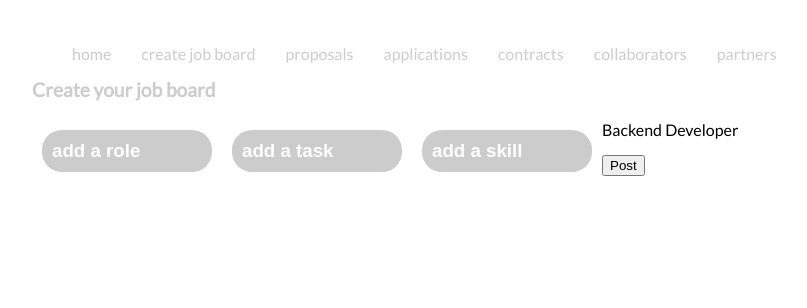
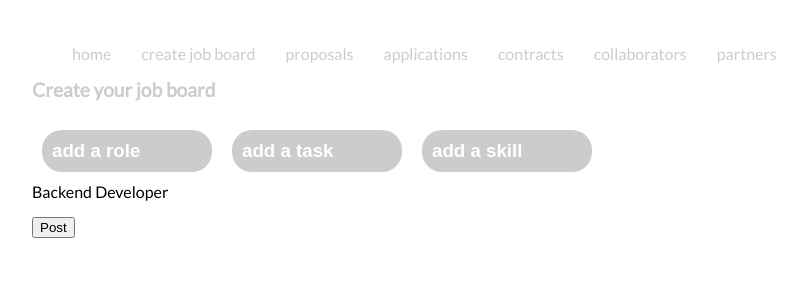
Before and after one commit to figure8labs/ArticulateWorks, a Django app: page /addrole/ in a window 1280 px wide. Shown: the top 308 px of the page, without its empty margins (208-1015 px from the left). Run offline with Django 3.2, Linux system fonts and the light colour scheme; some libraries are stand-ins or nearby versions.

Commit message:
adding roles

```diff
--- a/articulateworks/templates/articulateworks/addneeds.html
+++ b/articulateworks/templates/articulateworks/addneeds.html
@@ -2,11 +2,11 @@
 {% block main %}
     <h3 class="title">Create your job board</h3>
     <div class="presentation_table">
-        <a href="{% url 'addrole' %}"><h3 class="presentation">add a role</h3></a>
-        <a href="{% url 'addtask' %}"><h3 class="presentation">add a task</h3></a>
-        <a href="{% url 'addskill' %}"><h3 class="presentation">add a skill</h3></a>
+        <div class="columns"><a href="{% url 'addrole' %}"><h3 class="presentation">add a role</h3></a><div class="column">{% if newrole %}{{ newrole }}{% endif %}</div></div>
+        <div class="columns"><a href="{% url 'addtask' %}"><h3 class="presentation">add a task</h3></a></div>
+        <div class="columns"><a href="{% url 'addskill' %}"><h3 class="presentation">add a skill</h3></a></div>
     </div>
-    {% if newrole %}{{ newrole }}{% endif %}
+<div class="jobboardrow">
      <form action="/addtask/" method="POST" id="TaskForm"><form method="POST" id="TaskForm">
     {% csrf_token %}
     <div class="fieldWrapper" id="task">
@@ -16,4 +16,5 @@
     <div id="results"></div> <!-- errors go here -->
     <input type="submit" value="Post" class="tiny button">
 </form>
+         </div>
 {% endblock main %}
--- a/templates/site_base.html
+++ b/templates/site_base.html
@@ -74,6 +74,10 @@
             margin: auto;
             text-align: center;
         }
+        .jobboardrow{
+            float:left;
+            width:100%;
+        }
 
 </style>
 </head>
```
